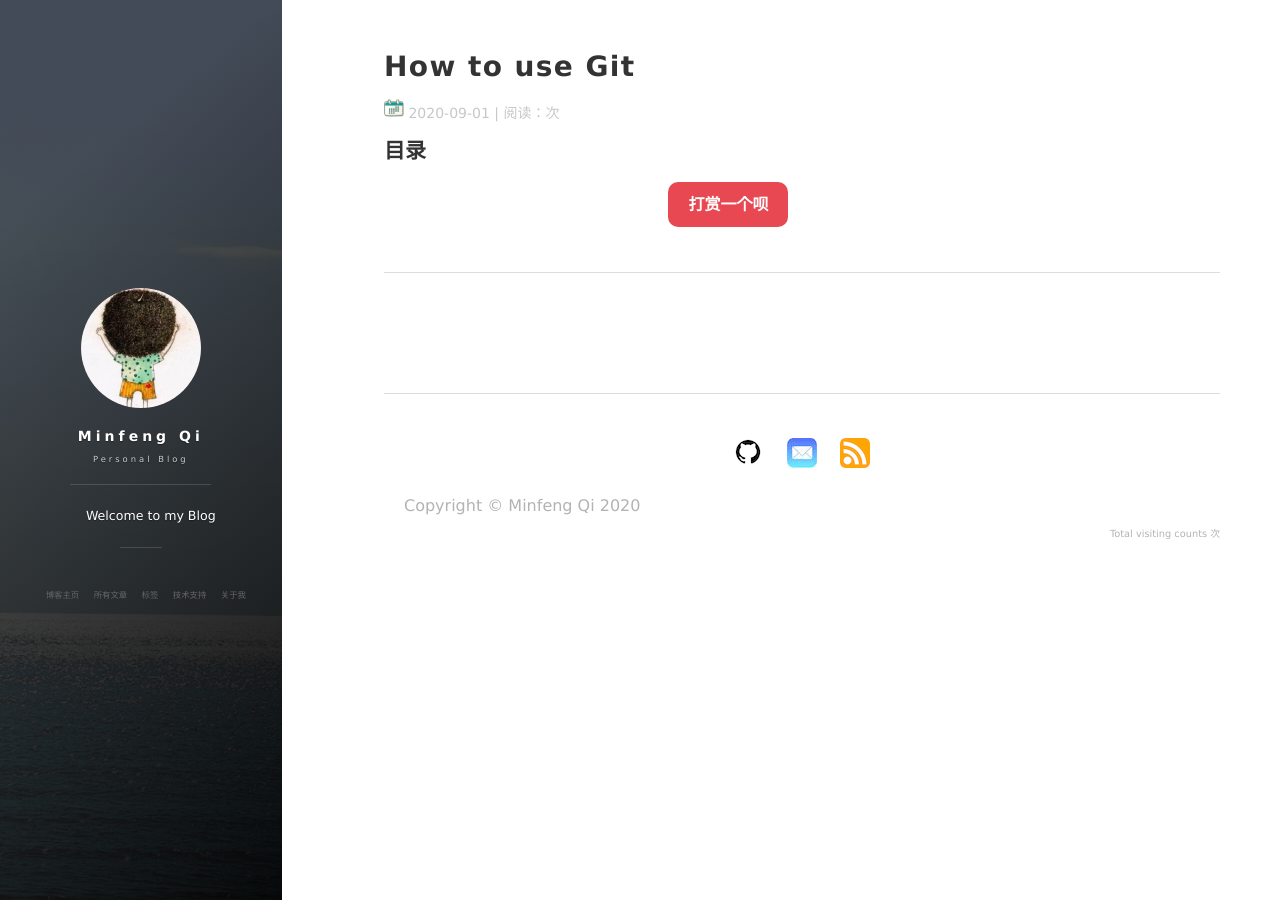
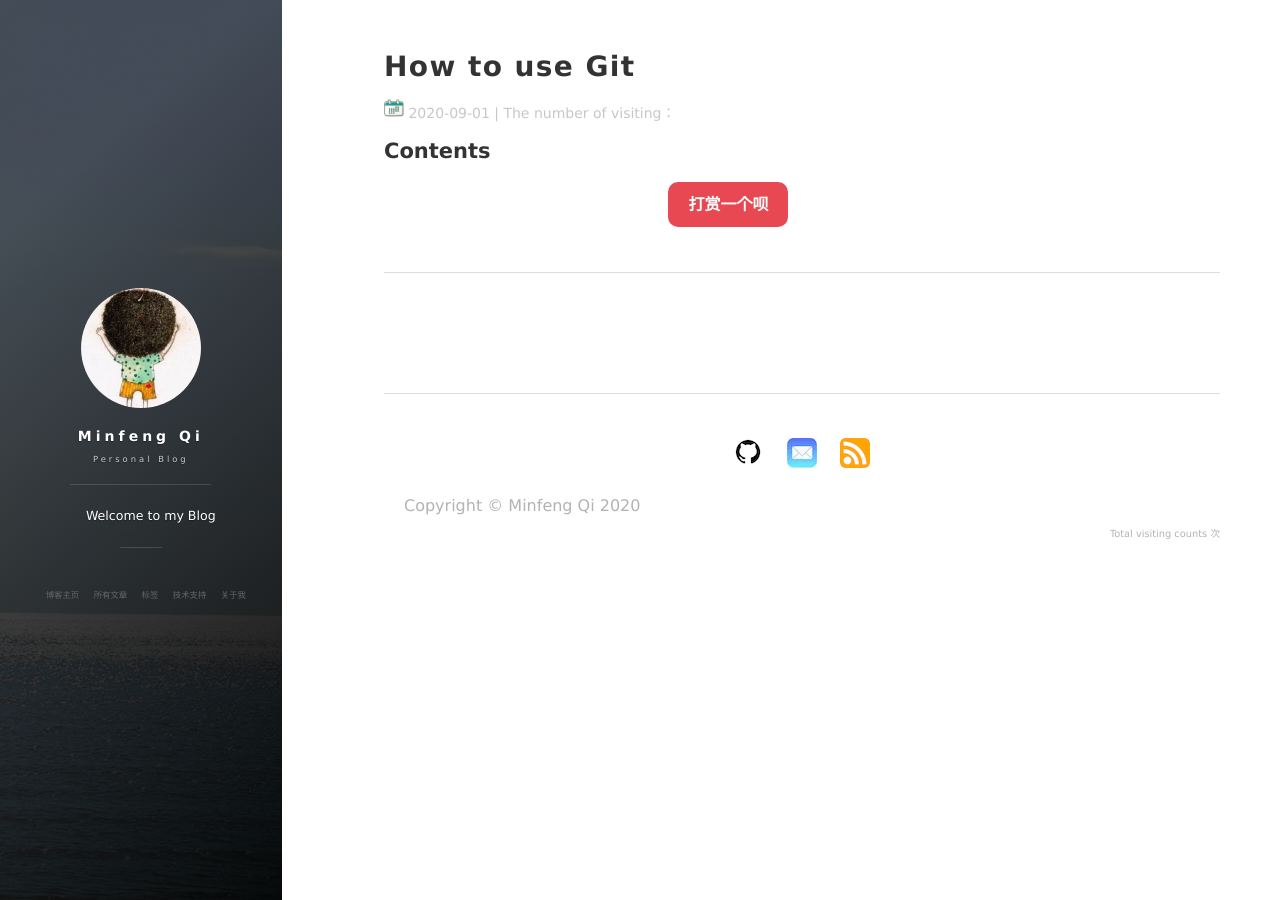
Before and after one commit to Minfeng-Qi/Minfeng-Qi.github.io, a Jekyll site: the page built from _posts/2020-09-01-How to use Git.md, in a window 1280 px wide. Built offline with Jekyll 4.4.1, drawn with Linux system fonts in a browser that asks for light colours; nearby versions of some CDN libraries; comment, search, counter and statistics services are not loaded.

Commit message:
Update post.html

```diff
--- a/_layouts/post.html
+++ b/_layouts/post.html
@@ -13,13 +13,13 @@
       <img src="/images/calendar.png" width="20px"/>
       <time datetime="{{page.date | date: date_to_xmlschema}}" itemprop="datePublished" class="post-meta__date date">{{page.date | date: "%F"}}</time>
 
-      <span id="busuanzi_container_page_pv"> | 阅读：<span id="busuanzi_value_page_pv"></span>次</span>
+      <span id="busuanzi_container_page_pv"> | The number of visiting：<span id="busuanzi_value_page_pv"></span></span>
     </p>
     </div>
   </header>
 
   {% if site.enableToc %}
-    <h2 class="post-title">目录</h2>
+    <h2 class="post-title">Contents</h2>
     {% include toc.html html=content %}
   {% endif %}
 
```
